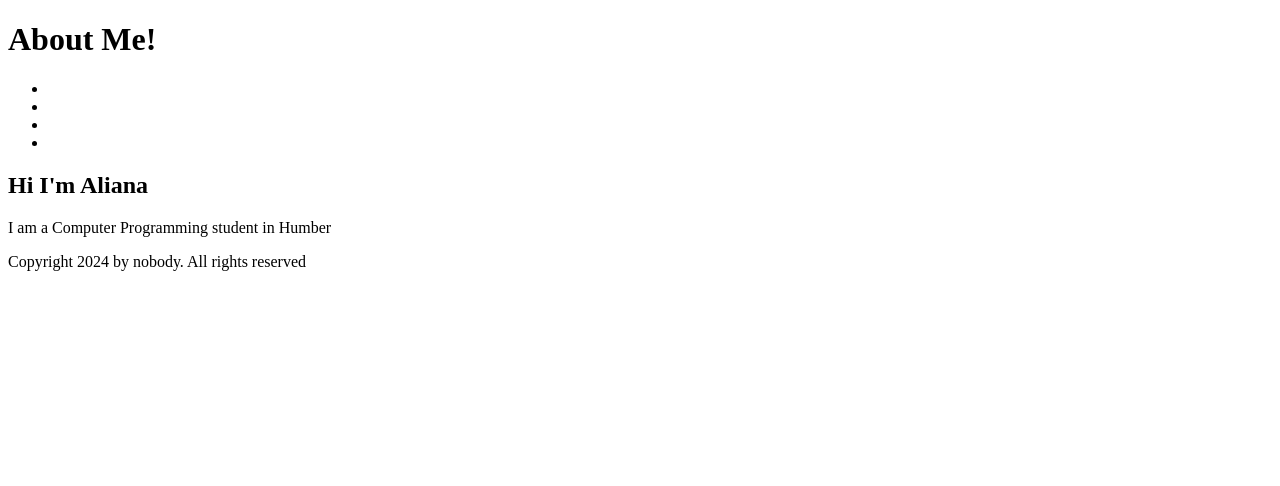
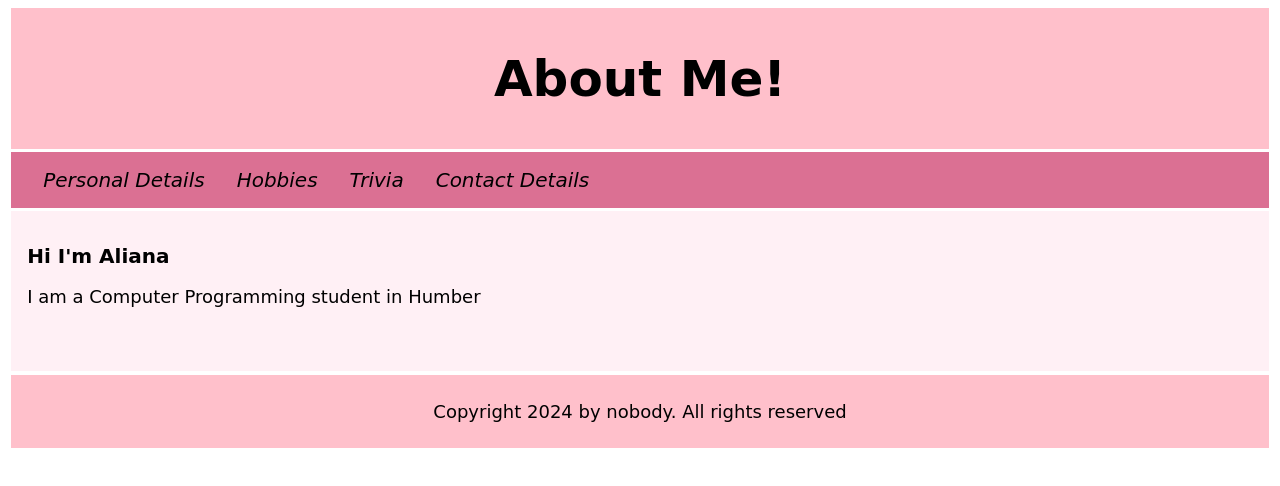
Before and after one commit to AlianaSantosSecA/Lab2, a plain HTML site: page index.html in a window 1280 px wide. Drawn offline with Linux system fonts and the light colour scheme.

Commit message:
semantic tags and styling

```diff
--- /dev/null
+++ b/cssstyle.css
@@ -0,0 +1,64 @@
+header,
+footer {
+  margin: 0.2em;
+  padding: 0.5em;
+  background-color: pink;
+  text-align: center;
+}
+
+h1 {
+  font-family: cursive;
+  font-size: 50px;
+}
+
+nav {
+  margin: 0.2em;
+  min-height: 0.5em;
+  padding: 1em;
+
+  background-color: palevioletred;
+  text-align: center;
+}
+
+ul {
+  list-style-type: none;
+  margin: 0;
+  padding: 0;
+  overflow: hidden;
+}
+
+li {
+  float: left;
+}
+
+li a {
+  font-family: cursive;
+  font-style: italic;
+  font-size: 20px;
+  color: black;
+  text-align: center;
+  padding: 14px 16px;
+  text-decoration: plum;
+}
+
+li a:hover {
+  background-color: powderblue;
+  ;
+}
+
+.column {
+  margin: 0.2em;
+  min-height: 8em;
+  padding: 1em;
+  background-color: lavenderblush;
+}
+
+h2 {
+  font-family: cursive;
+  font-size: 20px;
+}
+
+p {
+  font-family: cursive;
+  font-size: 18px;
+}
--- a/index.html
+++ b/index.html
@@ -4,7 +4,9 @@
 <head>
   <meta charset="UTF-8">
   <meta name="viewport" content="width=device-width, initial-scale=1.0">
-  <title>Document</title>
+  <link rel="stylesheet" href="cssstyle.css">
+  <title>index</title>
+
 </head>
 
 <body>
@@ -12,19 +14,24 @@
     <h1>About Me!</h1>
   </header>
 
-  <nav>
-    <ul>
-      <li><a href="Personal Details"></a></li>
-      <li><a href="Hobbies"></a></li>
-      <li><a href="Trivia"></a></li>
-      <li><a href="Contact Details"></a></li>
-    </ul>
-  </nav>
+  <div class="row">
+    <nav>
+      <ul>
 
-  <main>
+        <li><a href="Personal Details">Personal Details</a></li>
+        <li><a href="Hobbies">Hobbies</a></li>
+        <li><a href="Trivia">Trivia</a></li>
+        <li><a href="Contact Details">Contact Details</a></li>
+
+      </ul>
+    </nav>
+  </div>
+
+  <main class="column">
     <h2>Hi I'm Aliana</h2>
     <p>I am a Computer Programming student in Humber</p>
   </main>
+
   <footer>
     <p>Copyright 2024 by nobody. All rights reserved</p>
 
```
